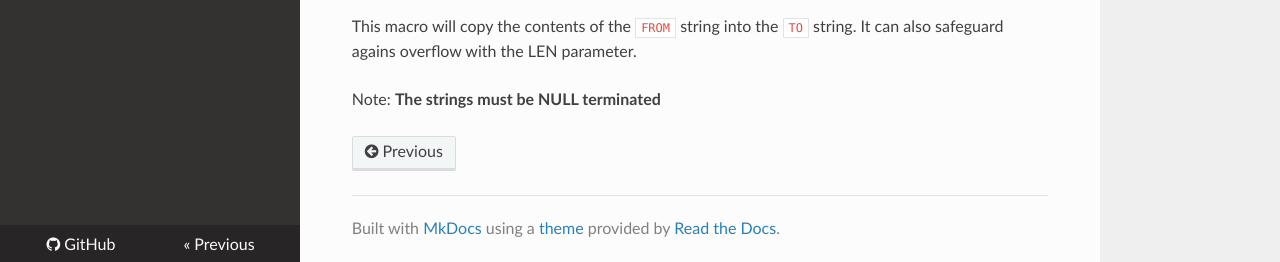
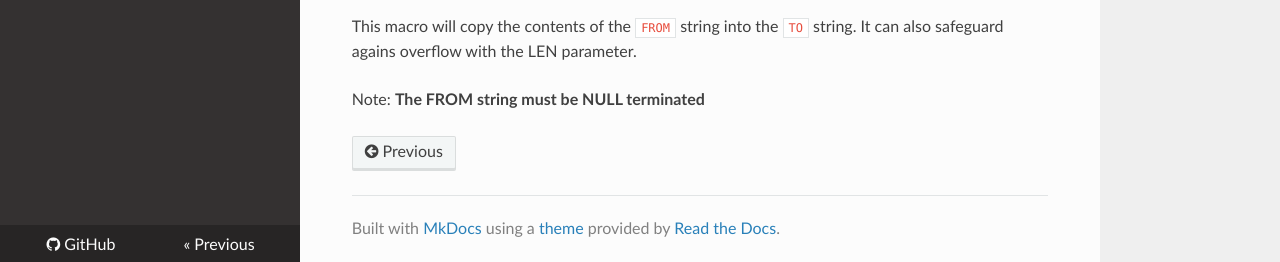
Before and after one commit to Xantus10/Transgalactic, an MkDocs documentation site: the page built from docs/docs/modules/mc.md, in a window 1280 px wide and 900 px high, scrolled down 2139 px. Shown: the part 635-897 px from the top of the window. Built offline with MkDocs 1.6.1, drawn with Linux system fonts in a browser that asks for light colours; nearby versions of some CDN libraries.

Commit message:
Small wording fix

```diff
--- a/docs/docs/modules/mc.md
+++ b/docs/docs/modules/mc.md
@@ -127,4 +127,4 @@ int LEN - max characters to copy
 
 This macro will copy the contents of the `FROM` string into the `TO` string. It can also safeguard agains overflow with the LEN parameter.
 
-Note: **The strings must be NULL terminated**
+Note: **The FROM string must be NULL terminated**
```
